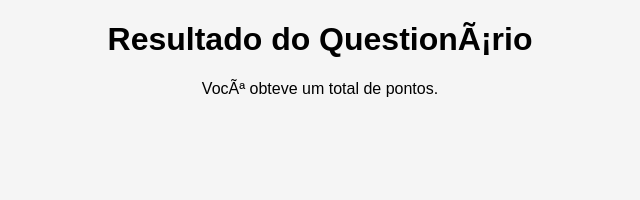
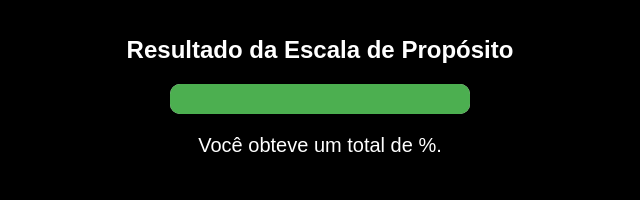
Before and after one commit to JBNYT/Main, a plain HTML site: page resultado.html in a window 1280 px wide. Shown: the whole page, without its empty margins (320-960 px from the left). Drawn offline with Linux system fonts and the light colour scheme.

Commit message:
Add files via upload

```diff
--- a/estilo.css
+++ b/estilo.css
@@ -1,6 +1,11 @@
 body {
-  background-color: #f5f5f5;
   font-family: Arial, sans-serif;
+  max-width: 600px;
+  margin: 0 auto;
+  padding: 20px;
+  align-items: center;
+  background-color: black;
+  color: white;
   text-align: center;
 }
 
@@ -38,3 +43,32 @@ body {
   margin-bottom: 20px;
   text-align: center;
 }
+
+.titulo {
+  font-size: 24px;
+  margin-bottom: 20px;
+}
+
+.barra {
+  width: 50%;
+  height: 30px;
+  background-color: #ddd;
+  border-radius: 10px;
+  margin: 0 auto;
+}
+
+.barra-preenchida {
+  height: 100%;
+  background-color: #4caf50;
+  border-radius: 10px;
+  transition: width 1s ease-in-out;
+}
+
+.pontuacao {
+  font-weight: bold;
+}
+
+p {
+  font-size: 20px;
+  margin-top: 20px;
+}
--- a/estilohome.css
+++ b/estilohome.css
@@ -3,31 +3,38 @@ body {
   max-width: 600px;
   margin: 0 auto;
   padding: 20px;
-  background-color: white;
+  align-items: center;
+  background-color: black;
 }
 h1 {
   text-align: center;
-  color: black;
+  color: rgb(255, 255, 255);
+  font-family: "Montserrat", sans-serif;
 }
 form {
   margin-top: 20px;
-  color: black;
+  color: rgb(255, 255, 255);
+  font-family: "Roboto", sans-serif;
 }
 label {
   display: block;
   margin-bottom: 10px;
-  color: black;
+  color: rgb(255, 255, 255);
 }
 button[type="submit"] {
-  margin-top: 20px;
-  display: block;
-  padding: 10px 20px;
-  background-color: #4caf50;
-  color: white;
+  display: flex;
+  padding: 3% 6%;
+  background-color: wheat;
+  color: rgb(0, 0, 0);
   border: none;
   border-radius: 5px;
   cursor: pointer;
+  margin: 0 auto; /* centraliza o botão horizontalmente */
 }
 button[type="submit"]:hover {
-  background-color: #3e8e41;
+  background-color: #cef50d;
 }
+
+body {
+  background-image: linear-gradient(to bottom, #000000, #333);
+}
--- a/resultado.html
+++ b/resultado.html
@@ -2,23 +2,27 @@
 <html lang="pt-BR">
 
 <head>
-    <meta charset="UTF-8 name=" viewport" content="width=device-width, initial-scale=1.0">
+    <meta charset="UTF-8" name="viewport" content="width=device-width, initial-scale=1.0">
     <title>Resultado do Questionário</title>
     <link rel="stylesheet" href="estilo.css">
 </head>
 
 <body>
-    <h1 class="titulo">Resultado do Questionário</h1>
-    <p>Você obteve um total de <span id="resultado" class="pontuacao"></span> pontos.</p>
-
+    <h1 class="titulo">Resultado da Escala de Propósito</h1>
+    <div class="barra">
+        <div class="barra-preenchida" id="barra-preenchida"></div>
+    </div>
+    <p>Você obteve um total de <span id="resultado" class="pontuacao"></span>%.</p>
     <script>
         // Obtém o resultado do questionário da query string da URL
         const urlParams = new URLSearchParams(window.location.search);
         const resultado = urlParams.get('resultado');
-
         // Mostra o resultado na página
         const resultadoElemento = document.querySelector('#resultado');
         resultadoElemento.textContent = resultado;
+        // Preenche a barra com a porcentagem do resultado
+        const barraPreenchida = document.querySelector('#barra-preenchida');
+        barraPreenchida.style.width = `${resultado}%`;
     </script>
 </body>
 
```
Also changed, not shown: index.html (+16 -9 lines).
